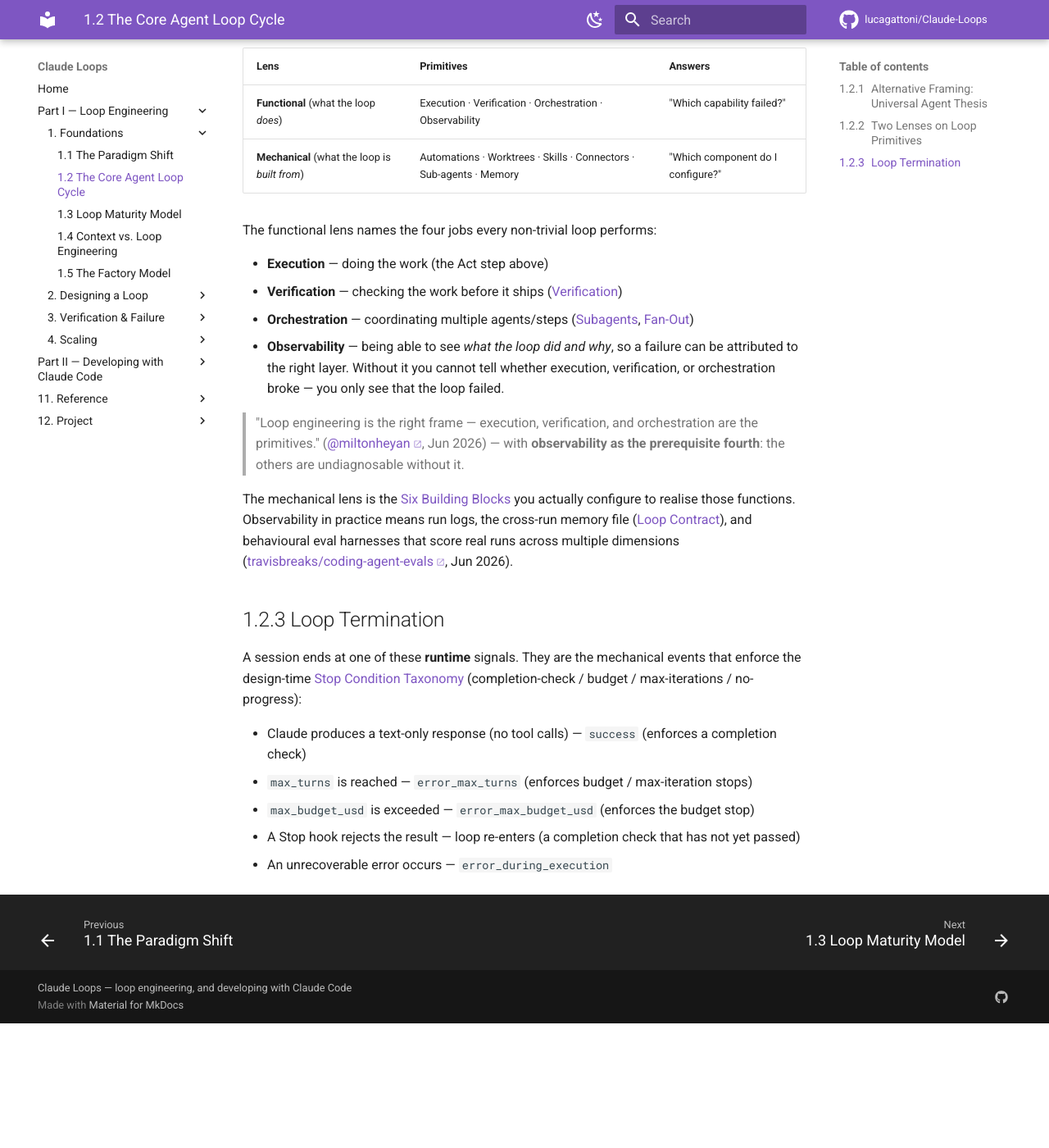
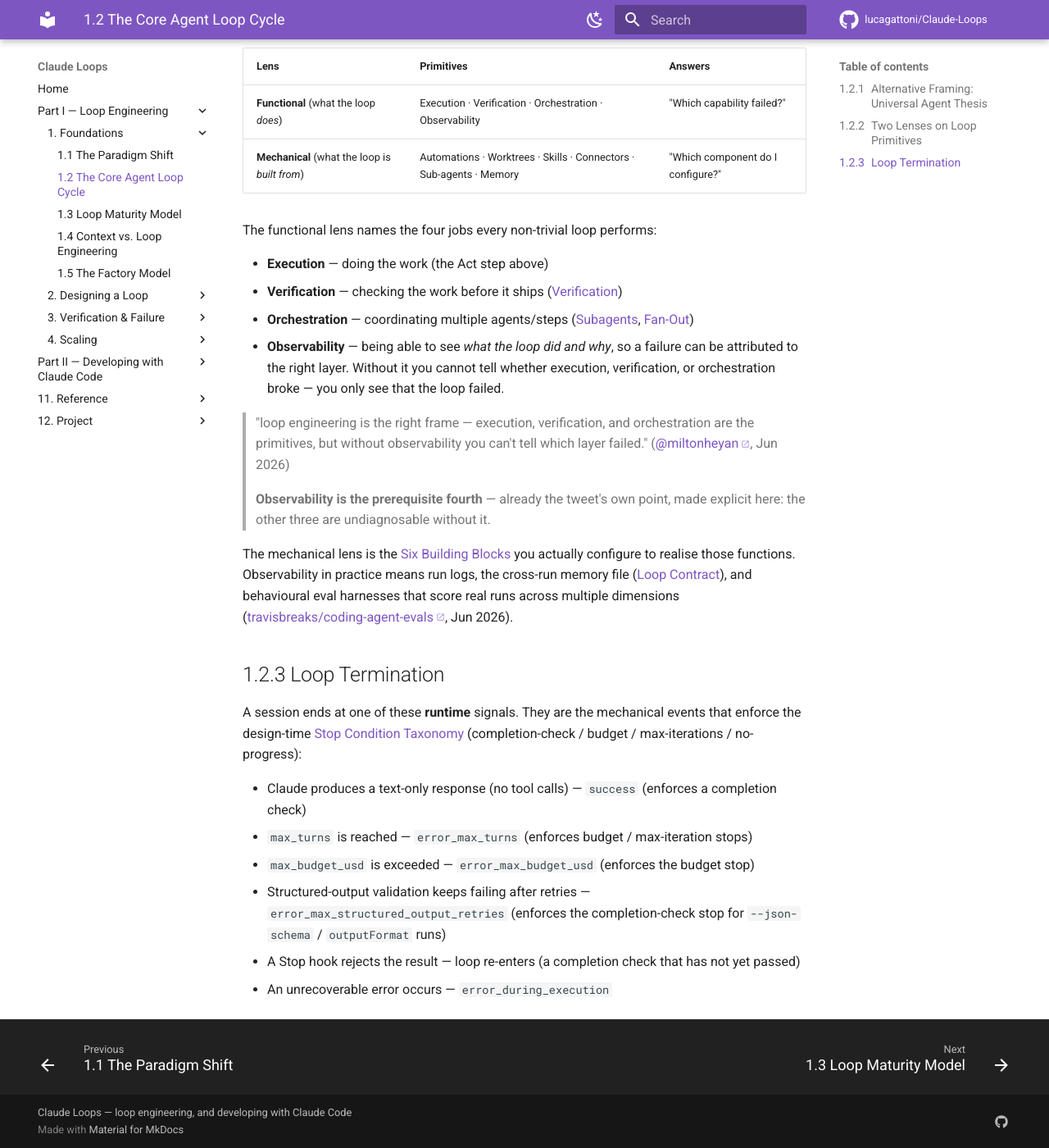
Before and after one commit to lucagattoni/Claude-Loops, an MkDocs documentation site: the page built from docs/02-agent-loop-cycle.md, in a window 1280 px wide and 1400 px high, scrolled down 771 px. Shown: the whole window at 82% size. Built offline with MkDocs 1.6.1 and Material for MkDocs 9.7.7, drawn with Linux system fonts in a browser that asks for light colours; comment, search, counter and statistics services are not loaded; before the commit the page ends 2019 px from its top, so only the background shows below that.

Commit message:
docs(kb): fix 2 claims in 02-agent-loop-cycle (C1)
Fact-check of a doc that had never been checked. 1xmedium 1xlow.

- [medium] The list is framed as exhaustive ("one of these runtime signals") but omits the fifth documented ResultMessage subtype, which both the Python and TypeScript SDK references list in their formal enum/type union.

- [low] Both verifiers fetched the same single continuous sentence. The KB truncates it mid-sentence, converts the comma into a period, and re-presents the dropped clause as its own framing.

Sources:
  https://code.claude.com/docs/en/sdk/python
  https://x.com/miltonheyan/status/2070432513307357388

Each finding was raised by one Sonnet agent, then attacked by two independent
adversarial verifiers (over-correction and source-fidelity lenses) before an Opus
adjudication pass ruled on the collected set. Nothing was deleted for being merely
unsourced.

Gate: `mkdocs build --strict` exits 0 on the complete change set; citation-link
grep clean.

Co-Authored-By: Claude Opus 5 <noreply@anthropic.com>
Claude-Session: https://claude.ai/code/session_01PrdcxuL6rDMdrYyRojqaZL

```diff
--- a/docs/02-agent-loop-cycle.md
+++ b/docs/02-agent-loop-cycle.md
@@ -45,9 +45,12 @@ The functional lens names the four jobs every non-trivial loop performs:
   attributed to the right layer. Without it you cannot tell whether execution,
   verification, or orchestration broke — you only see that the loop failed.
 
-> "Loop engineering is the right frame — execution, verification, and orchestration are
-> the primitives." ([@miltonheyan](https://x.com/miltonheyan/status/2070432513307357388), Jun 2026) —
-> with **observability as the prerequisite fourth**: the others are undiagnosable without it.
+> "loop engineering is the right frame — execution, verification, and orchestration are
+> the primitives, but without observability you can't tell which layer failed."
+> ([@miltonheyan](https://x.com/miltonheyan/status/2070432513307357388), Jun 2026)
+>
+> **Observability is the prerequisite fourth** — already the tweet's own point, made
+> explicit here: the other three are undiagnosable without it.
 
 The mechanical lens is the [Six Building Blocks](03-building-blocks.md) you actually
 configure to realise those functions. Observability in practice means run logs, the
@@ -64,5 +67,6 @@ enforce the design-time [Stop Condition Taxonomy](27-loop-contract.md#stop-condi
 - Claude produces a text-only response (no tool calls) — `success` (enforces a completion check)
 - `max_turns` is reached — `error_max_turns` (enforces budget / max-iteration stops)
 - `max_budget_usd` is exceeded — `error_max_budget_usd` (enforces the budget stop)
+- Structured-output validation keeps failing after retries — `error_max_structured_output_retries` (enforces the completion-check stop for `--json-schema` / `outputFormat` runs)
 - A Stop hook rejects the result — loop re-enters (a completion check that has not yet passed)
 - An unrecoverable error occurs — `error_during_execution`
```
